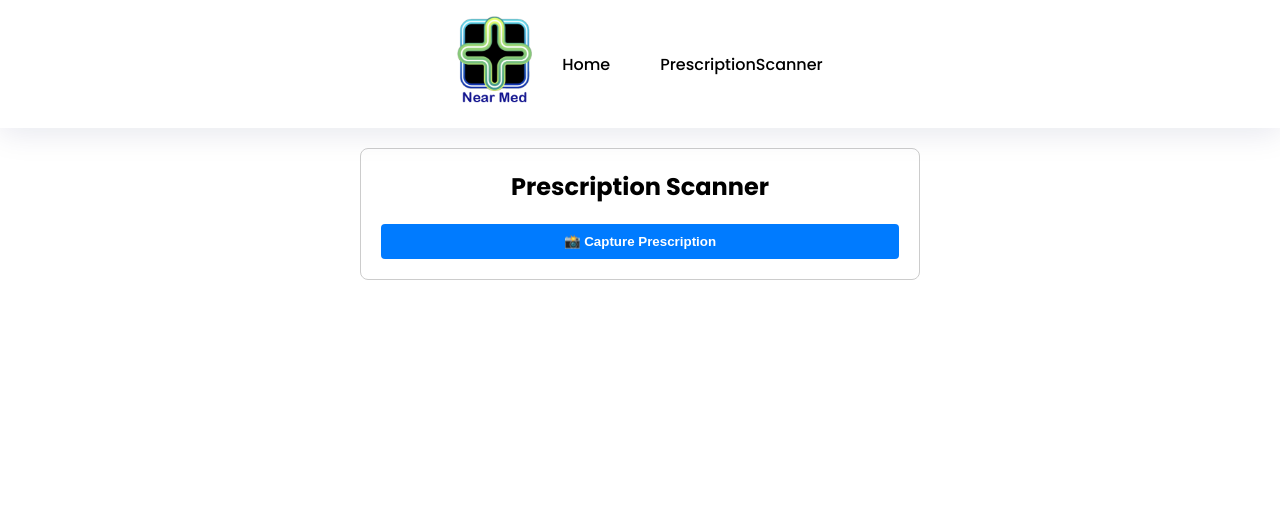
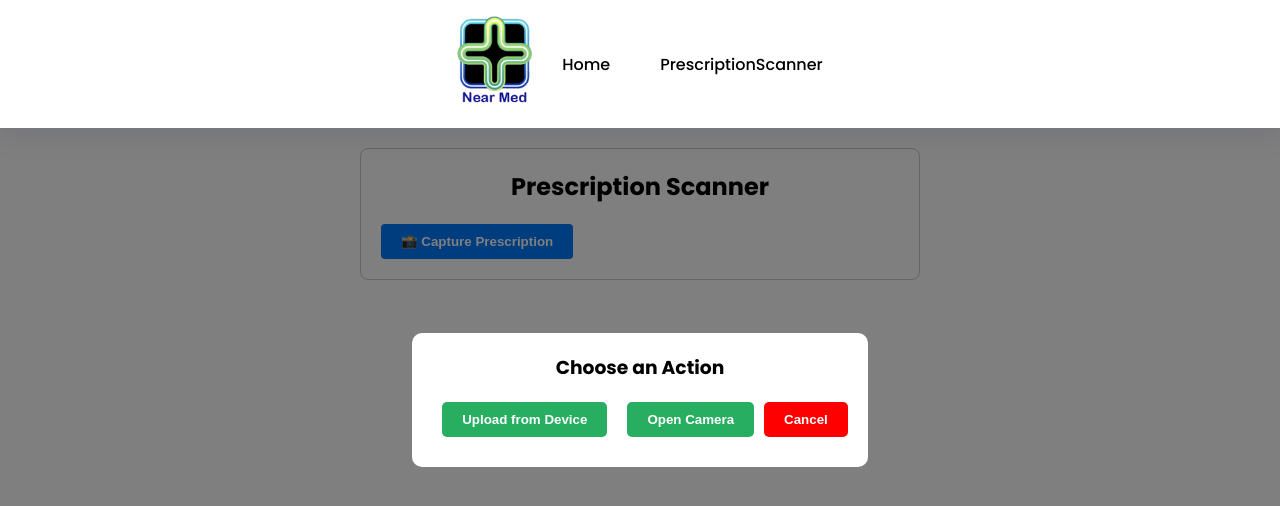
Before and after one commit to akila4352/pharmacy, a React (Create React App) app: page /prescriptionScanner in a window 1280 px wide. Both pictures are taken after a click on the button "📸 Capture Prescription". Shown: the top 506 px of the page. Built offline with nearby package versions, Linux system fonts and the light colour scheme; no server answers.

Commit message:
Add Choose an Action feature
Add Choose an Action to Prescription Scanner

```diff
--- a/src/components/home/Prescription/PrescriptionScanner.jsx
+++ b/src/components/home/Prescription/PrescriptionScanner.jsx
@@ -1,116 +1,153 @@
-import React, { useState, useRef } from 'react';
-import Header from '../../common/header/Header';
+import React, { useState } from "react";
+import Header from "../../common/header/Header";
+
 const PrescriptionScanner = () => {
-  const [capturedImage, setCapturedImage] = useState(null);
-  const [isLoading, setIsLoading] = useState(false);
-  const [extractedData, setExtractedData] = useState(null);
-  const fileInputRef = useRef(null);
+  const [showOptions, setShowOptions] = useState(false);
+  const [selectedFile, setSelectedFile] = useState(null);
 
-  const handleCapture = async (event) => {
+  const handleFileChange = (event) => {
     const file = event.target.files[0];
-    if (!file) return;
-
-    setIsLoading(true);
-    const reader = new FileReader();
-
-    reader.onloadend = async () => {
-      setCapturedImage(reader.result);
-
-      // Create form data
-      const formData = new FormData();
-      formData.append('prescriptionImage', file);
-
-      try {
-        const response = await fetch('http://localhost:5000/api/process-prescription', {
-          method: 'POST',
-          body: formData,
-        });
-
-        const data = await response.json();
-        setExtractedData(data);
-      } catch (error) {
-        console.error('Error processing prescription:', error);
-        alert('Error processing prescription image');
-      } finally {
-        setIsLoading(false);
+    if (file) {
+      setSelectedFile(file);
+      console.log("Selected file:", file);
+      // Process the file (e.g., upload or preview)
     }
   };
 
-    reader.readAsDataURL(file);
+  const handleOptionClick = (option) => {
+    setShowOptions(false); // Close the options modal
+    if (option === "device") {
+      document.getElementById("fileInputDevice").click();
+    } else if (option === "camera") {
+      document.getElementById("fileInputCamera").click();
+    }
   };
 
   return (
-    < div> <Header />
-    <div style={{ maxWidth: '600px', margin: '0 auto', padding: '20px' }}>
-      <div style={{
-        border: '1px solid #ccc',
-        borderRadius: '8px',
-        padding: '20px',
-        backgroundColor: 'white'
-      }}>
-        <h2 style={{ textAlign: 'center', marginBottom: '20px' }}>
+    <div>
+      <Header />
+      <div style={{ maxWidth: "600px", margin: "0 auto", padding: "20px" }}>
+        <div
+          style={{
+            border: "1px solid #ccc",
+            borderRadius: "8px",
+            padding: "20px",
+            backgroundColor: "white",
+          }}
+        >
+          <h2 style={{ textAlign: "center", marginBottom: "20px" }}>
             Prescription Scanner
           </h2>
+          <button
+            onClick={() => setShowOptions(true)}
+            style={{
+              padding: "10px 20px",
+              backgroundColor: "#007bff",
+              color: "white",
+              border: "none",
+              borderRadius: "4px",
+              cursor: "pointer",
+              display: "flex",
+              alignItems: "center",
+              justifyContent: "center",
+              gap: "8px",
+            }}
+          >
+            📸 Capture Prescription
+          </button>
 
-        <div style={{ display: 'flex', flexDirection: 'column', gap: '20px' }}>
+          {/* Hidden File Inputs */}
           <input
+            id="fileInputDevice"
             type="file"
-            ref={fileInputRef}
+            accept="image/*"
+            style={{ display: "none" }}
+            onChange={handleFileChange}
+          />
+          <input
+            id="fileInputCamera"
+            type="file"
             accept="image/*"
             capture="environment"
-            onChange={handleCapture}
-            style={{ display: 'none' }}
+            style={{ display: "none" }}
+            onChange={handleFileChange}
           />
 
+          {/* Modal for Options */}
+          {showOptions && (
+            <div
+              style={{
+                position: "fixed",
+                top: 0,
+                left: 0,
+                width: "100%",
+                height: "100%",
+                backgroundColor: "rgba(0, 0, 0, 0.5)",
+                display: "flex",
+                justifyContent: "center",
+                alignItems: "center",
+              }}
+            >
+              <div
+                style={{
+                  backgroundColor: "white",
+                  padding: "20px",
+                  borderRadius: "10px",
+                  textAlign: "center",
+                }}
+              >
+                <h3>Choose an Action</h3>
                 <button
-            onClick={() => fileInputRef.current.click()}
+                  onClick={() => handleOptionClick("device")}
                   style={{
-              padding: '10px 20px',
-              backgroundColor: '#007bff',
-              color: 'white',
-              border: 'none',
-              borderRadius: '4px',
-              cursor: 'pointer',
-              display: 'flex',
-              alignItems: 'center',
-              justifyContent: 'center',
-              gap: '8px'
+                    margin: "10px",
+                    padding: "10px 20px",
+                    cursor: "pointer",
                   }}
-            disabled={isLoading}
                 >
-            📸 {isLoading ? 'Processing...' : 'Capture Prescription'}
+                  Upload from Device
                 </button>
+                <button
+                  onClick={() => handleOptionClick("camera")}
+                  style={{
+                    margin: "10px",
+                    padding: "10px 20px",
+                    cursor: "pointer",
+                  }}
+                >
+                  Open Camera
+                </button>
+                <button
+                  onClick={() => setShowOptions(false)}
+                  style={{
+                    marginTop: "20px",
+                    padding: "10px 20px",
+                    backgroundColor: "red",
+                    color: "white",
+                    cursor: "pointer",
+                  }}
+                >
+                  Cancel
+                </button>
+              </div>
+            </div>
+          )}
 
-          {capturedImage && (
-            <div style={{ width: '100%' }}>
+          {selectedFile && (
+            <div style={{ marginTop: "20px" }}>
+              <h3>Selected File:</h3>
+              <p>{selectedFile.name}</p>
               <img
-                src={capturedImage}
-                alt="Captured prescription"
+                src={URL.createObjectURL(selectedFile)}
+                alt="Prescription Preview"
                 style={{
-                  width: '100%',
-                  borderRadius: '8px',
-                  boxShadow: '0 2px 4px rgba(0,0,0,0.1)'
+                  width: "100%",
+                  borderRadius: "8px",
+                  boxShadow: "0 2px 4px rgba(0,0,0,0.1)",
                 }}
               />
             </div>
           )}
-
-          {extractedData && (
-            <div style={{
-              padding: '16px',
-              backgroundColor: '#f8f9fa',
-              borderRadius: '8px'
-            }}>
-              <h3 style={{ marginBottom: '8px' }}>Extracted Data:</h3>
-              <pre style={{
-                whiteSpace: 'pre-wrap',
-                wordBreak: 'break-word'
-              }}>
-                {JSON.stringify(extractedData, null, 2)}
-              </pre>
-            </div>
-          )}
-        </div>
         </div>
       </div>
     </div>
```
Lines whose indentation alone changed are shown as unchanged.
